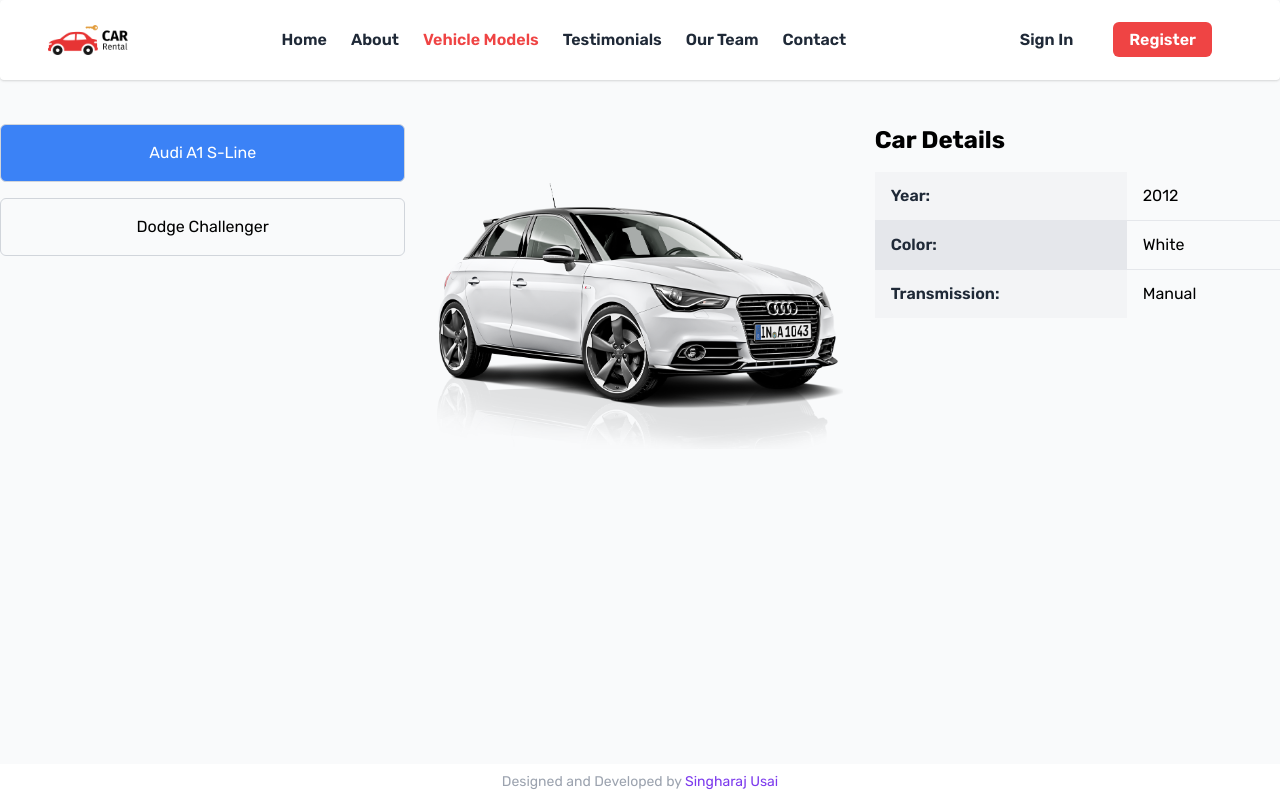
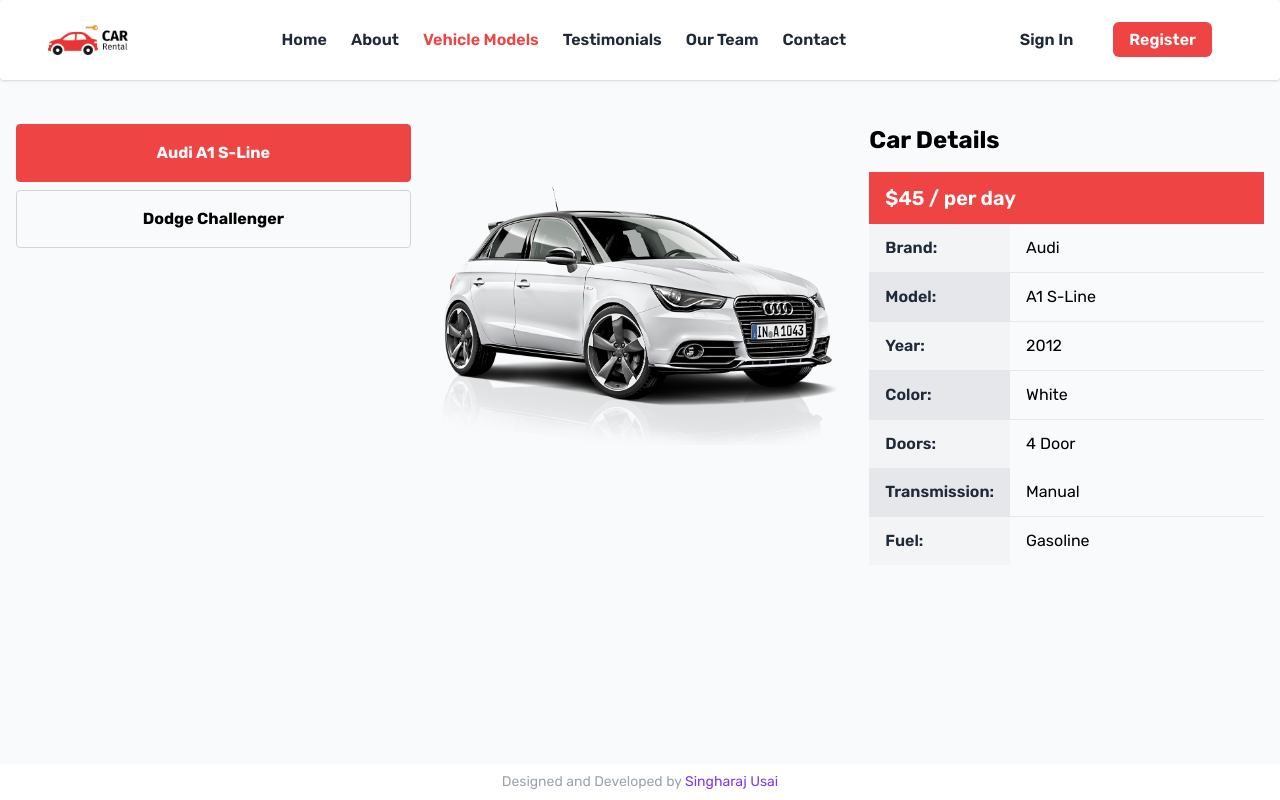
Before and after one commit to miralice5/car-rental-app, a React (Create React App) app: page /vehiclemodels in a window 1280 px wide. Built offline with nearby package versions, Linux system fonts and the light colour scheme.

Commit message:
vehicle models save

```diff
--- a/src/components/pages/VehicleModels/CarDetails.jsx
+++ b/src/components/pages/VehicleModels/CarDetails.jsx
@@ -1,30 +1,59 @@
 import React from "react";
 
 const CarDetails = ({ car }) => {
-    const { year, color, transmission } = car.description;
+    const { brand, model, rent, year, color, doors, transmission, fuel } = car.description;
 
     return (
         <div>
             <h2 className="text-2xl font-bold mb-4">Car Details</h2>
             <table className="w-full table-auto border-collapse">
                 <tbody>
+                <tr className="w-full bg-red-500">
+                    <td className="px-4 py-3 text-white font-semibold text-xl" colSpan="2">
+                        {rent} / <span className="text-md">per day</span>
+                    </td>
+                </tr>
                 <tr className="border-b">
-                    <td className="px-4 py-3 font-semibold text-gray-800 bg-gray-100">
+                    <td className="px-4 py-3 font-semibold text-gray-800 bg-gray-100 w-1/3">
+                        Brand:
+                    </td>
+                    <td className="px-4 py-3">{brand}</td>
+                </tr>
+                <tr className="border-b">
+                    <td className="px-4 py-3 font-semibold text-gray-800 bg-gray-200 w-1/3">
+                        Model:
+                    </td>
+                    <td className="px-4 py-3">{model}</td>
+                </tr>
+                <tr className="border-b">
+                    <td className="px-4 py-3 font-semibold text-gray-800 bg-gray-100 w-1/3">
                         Year:
                     </td>
                     <td className="px-4 py-3">{year}</td>
                 </tr>
                 <tr className="border-b">
-                    <td className="px-4 py-3 font-semibold text-gray-800 bg-gray-200">
+                    <td className="px-4 py-3 font-semibold text-gray-800 bg-gray-200 w-1/3">
                         Color:
                     </td>
                     <td className="px-4 py-3">{color}</td>
                 </tr>
                 <tr>
-                    <td className="px-4 py-3 font-semibold text-gray-800 bg-gray-100">
+                    <td className="px-4 py-3 font-semibold text-gray-800 bg-gray-100 w-1/3">
+                        Doors:
+                    </td>
+                    <td className="px-4 py-3">{doors}</td>
+                </tr>
+                <tr className="border-b">
+                    <td className="px-4 py-3 font-semibold text-gray-800 bg-gray-200 w-1/3">
                         Transmission:
                     </td>
                     <td className="px-4 py-3">{transmission}</td>
+                </tr>
+                <tr>
+                    <td className="px-4 py-3 font-semibold text-gray-800 bg-gray-100 w-1/3">
+                        Fuel:
+                    </td>
+                    <td className="px-4 py-3">{fuel}</td>
                 </tr>
                 {/* Add more rows for other details */}
                 </tbody>
--- a/src/components/pages/VehicleModels/VehicleModels.jsx
+++ b/src/components/pages/VehicleModels/VehicleModels.jsx
@@ -10,10 +10,14 @@
     name: "Audi A1 S-Line",
     image: AudiS1,
     description: {
+      rent: "$45",
+      brand: "Audi",
+      model: "A1 S-Line",
       year: "2012",
       color: "White",
+      doors: "4 Door",
       transmission: "Manual",
-      // Add more details as needed
+      fuel: "Gasoline",
     },
   },
   {
@@ -21,13 +25,16 @@
     name: "Dodge Challenger",
     image: Challenger,
     description: {
+      rent: "$85",
+      brand: "Dodge",
+      model: "Challenger",
       year: "2020",
       color: "Red",
+      doors: "2 Door",
       transmission: "Automatic",
-      // Add more details as needed
+      fuel: "Gasoline",
     },
   },
-  // Add more car models
 ];
 
 const VehicleModels = () => {
@@ -38,15 +45,15 @@
   };
 
   return (
-      <section className="py-8">
+      <section className="px-4 py-8">
         <div className="container mx-auto grid md:grid-cols-3 gap-8">
           <div className="md:col-span-1">
-            <div className="flex flex-col space-y-4">
+            <div className="flex flex-col space-y-2">
               {vehicleModelsData.map((car) => (
                   <button
                       key={car.id}
-                      className={`p-4 border border-gray-300 rounded-md ${
-                          selectedCar.id === car.id ? "bg-blue-500 text-white" : ""
+                      className={`p-4 border border-gray-300 font-bold rounded ${
+                          selectedCar.id === car.id ? "hover:text-red-500 hover:bg-gray-50 transition ease-out duration-200 text-md text-gray-50 font-bold bg-red-500 border-red-500 border-2" : ""
                       }`}
                       onClick={() => handleCarSelect(car)}
                   >
```
